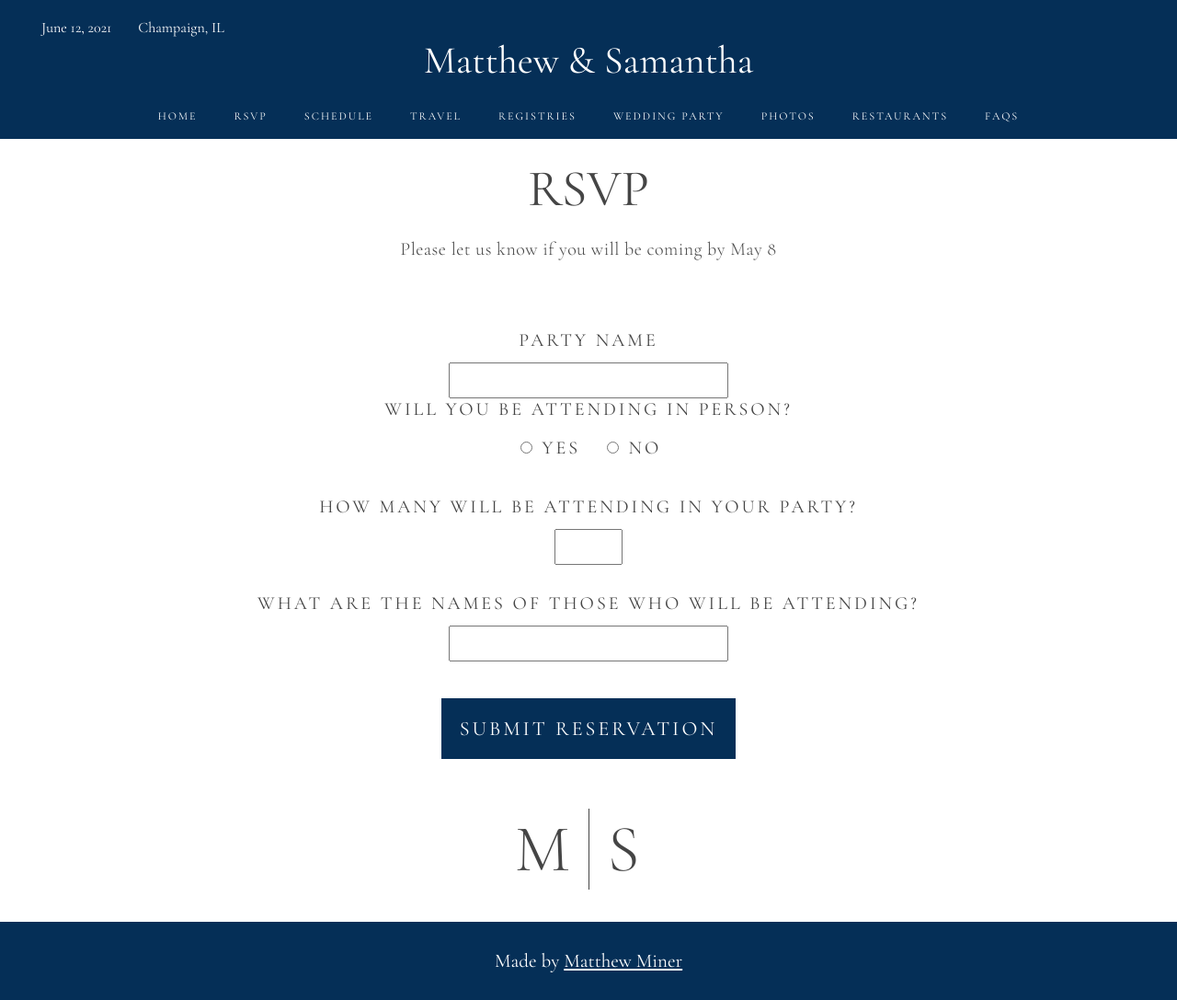
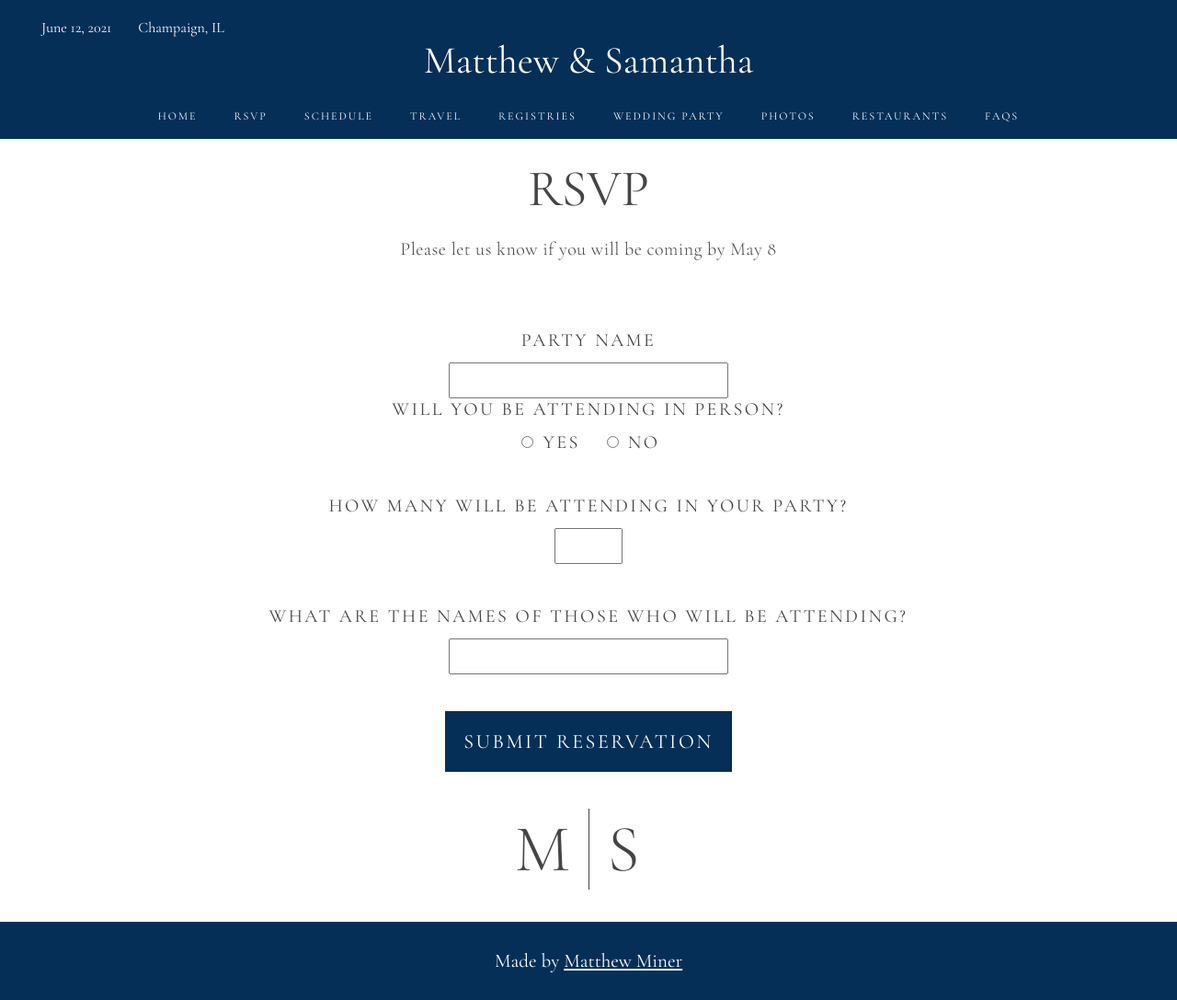
Before and after one commit to mminer237/theminers2021, a Jekyll site: the page built from _pages/rsvp.html, in a window 1280 px wide. Shown: the whole page at 92% size. Built offline with Jekyll 4.4.1, drawn with Linux system fonts in a browser that asks for light colours.

Commit message:
Tweaked RSVP spacing

```diff
--- a/css/style.scss
+++ b/css/style.scss
@@ -507,6 +507,7 @@ form {
 
 fieldset {
 	border: none;
+	padding: 0;
 
 	label {
 		display: inline-block;
@@ -517,9 +518,9 @@ fieldset {
 label, legend, button {
 	display: block;
 	font-size: 20px;
-	letter-spacing: 3px;
+	letter-spacing: 2.5px;
 	text-transform: uppercase;
-	margin: 30px auto 12px;
+	margin: 45px auto 12px;
 }
 
 input {
```
